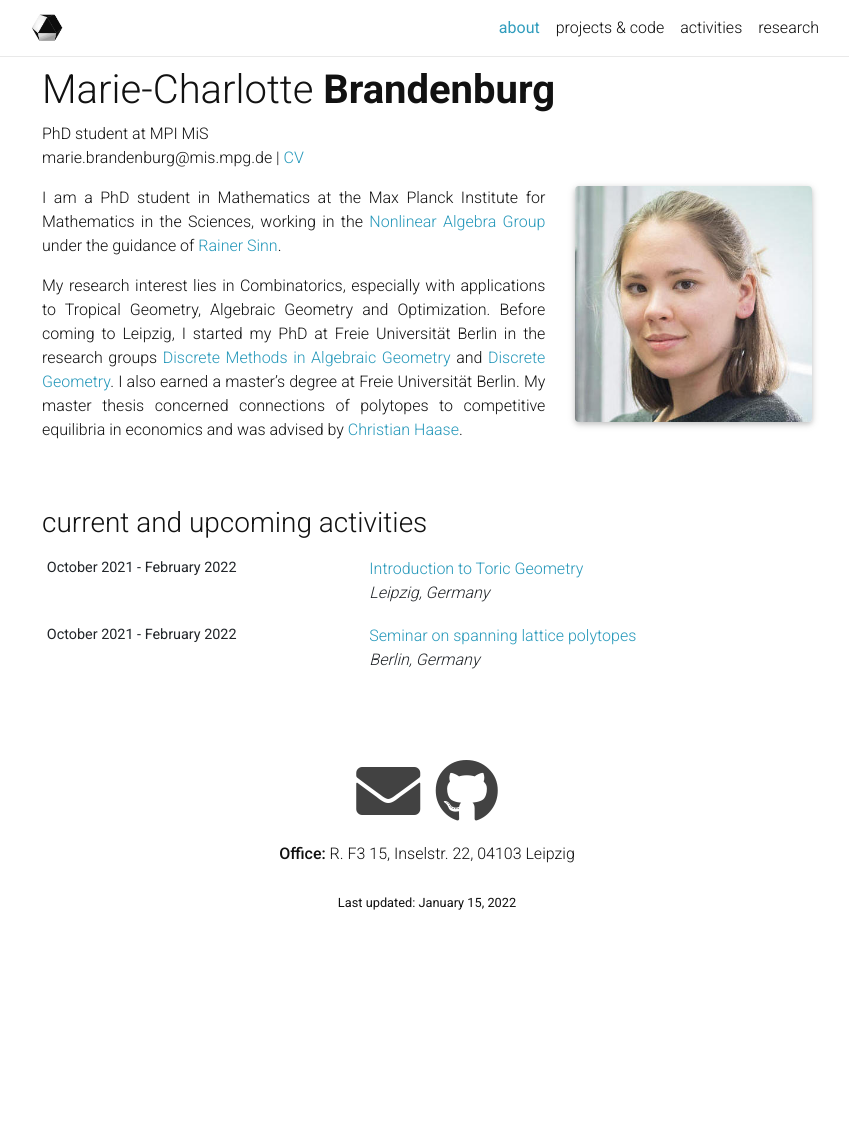
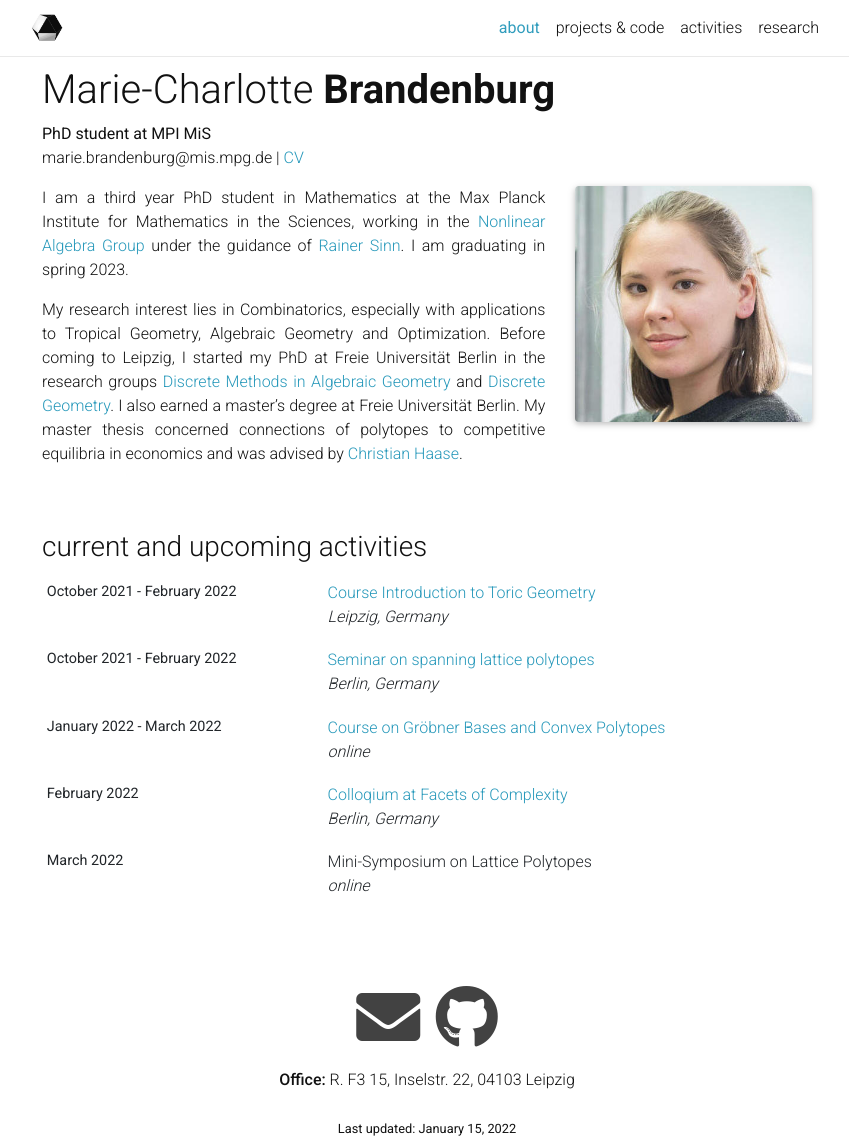
Before and after one commit to mariebrandenburg/mariebrandenburg.github.io, a Jekyll site: the page built from _pages/about.md, in a window 1280 px wide and 1140 px high. Shown: the whole window, without its empty margins (213-1062 px from the left). Built offline with Jekyll 4.4.1, drawn with Linux system fonts in a browser that asks for light colours; nearby versions of some CDN libraries; a style sheet for code colours, icons or effects is not loaded.

Commit message:
update events

```diff
--- a/_bibliography/papers.bib
+++ b/_bibliography/papers.bib
@@ -50,5 +50,5 @@ Preprints
 	year={2020},
 	arxiv={2006.01920},
 	abstract = {The univariate Ehrhart and \(h^*\)-polynomials of lattice polytopes have been widely studied. We describe methods from toric geometry for computing multivariate versions of volume, Ehrhart and \(h^*\)-polynomials of lattice polytropes, which are both tropically and classically convex. These algorithms are applied to all polytropes of dimensions 2,3 and 4, yielding a large class of integer polynomials. We give a complete combinatorial description of the coefficients of volume polynomials of 3-dimensional polytropes in terms of regular central subdivisions of the fundamental polytope. Finally, we provide a partial characterization of the analogous coefficients in dimension 4.},
-	slides = {20-07-23-polytropes-slides.pdf}
+	slides = {polytropes-slides.pdf}
 }
--- a/_data/events.csv
+++ b/_data/events.csv
@@ -1,30 +1,33 @@
 title,date,location,url,start-date
+Mini-Symposium on Lattice Polytopes,03.03.2022,online,,
+Colloqium at Facets of Complexity,14.02.2022,"Berlin, Germany",http://www.facetsofcomplexity.de/monday/20220214-C-Brandenburg.html,
+Course on Gröbner Bases and Convex Polytopes,01.03.2022,online,https://math.berkeley.edu/~bernd/math270.html,15.01.2022
 Seminar on spanning lattice polytopes,01.02.2022,"Berlin, Germany",https://mycampus.imp.fu-berlin.de/portal/site/84ef37f5-457d-4acd-9efd-482b4ad7814f/page/860226c3-1bda-406e-ace6-0b07397201bd?null,01.10.2021
-Introduction to Toric Geometry,01.02.2022,"Leipzig, Germany",https://simontelen.webnode.com/l/introduction-to-toric-geometry/,01.10.2021
+Course Introduction to Toric Geometry,01.02.2022,"Leipzig, Germany",https://simontelen.webnode.com/l/introduction-to-toric-geometry/,01.10.2021
 Women in Algebra and Symbolic Computation II,01.12.2021,"Bad Dürkheim, Germany",https://www.computeralgebra.de/sfb/our-news/women-in-algebra-and-symbolic-computations-ii/,
 Hausdorff Institute Workshop on Tropical Geometry and the Geometry of Linear Programming ,01.09.2021,online,https://www.him.uni-bonn.de/programs/future-programs/future-trimester-programs/discrete-optimization/workshop-tropical-geometry-and-the-geometry-of-linear-programming-september-20-24-2021/,
 Minicourse on Convex Geometry,05.07.2021,"Leipzig, Germany | online",https://www.mis.mpg.de/calendar/conferences/2021/congeo21/,
 (Polytop)ics - Recent advances on polytopes,01.04.2021,online,https://www.mis.mpg.de/de/veranstaltungen/konferenzen/2021/polytopics2021.html,
 12th polymake conference,01.01.2021,online,https://polymake.org/doku.php/workshops/workshop0121,
-Algebraic and Tropical Online Meetings (Summer School),01.06.2020,online,
-Algebraic Combinatorics Online Workshop,01.04.2020,online,
-11th Polymake Conference and Developer Meeting,01.01.2020,"Leipzig, Germany",
-MATH+ Algebraic Geometry Research Retreat,01.12.2019,"Döllnsee, Germany",
-Women in Algebra and Symbolic Computation,01.12.2019,"Bad Dürkheim, Germany",
-Workshop on Polytopes and Discrete Geometry,01.12.2019,"Berlin, Germany",
-Opening Conference of the MATH+ Thematic Einstein Semester on Algebraic Geometry,01.10.2019,"Berlin, Germany",
-Fall School of the MATH+ Thematic Einstein Semester on Algebraic Geometry,01.10.2019,"Berlin, Germany",
-Workshop On Discrete Geometry With A View Towards Symplectic And Tropical Geometry,01.09.2019,"Cologne, Germany",
-Real Applied Algebraic Geometry,01.09.2019,"Berlin, Germany",
-Convexity Day,01.09.2019,"Leipzig, Germany",
-Non-Archimedean and Tropical Geometry,01.07.2019,"Regensburg, Germany",
-Workshop on Non-Linear Algebra,01.06.2019,"Leipzig, Germany",
-"Network Games, Tropical Geometry and Quantum Communication",01.06.2019,"Berlin, Germany",
-Sage Days 98 : Women in Sage,01.04.2019,"Archanes, Crete, Greece",
-Beyond Randomized Rounding and the Probabilistic Method,01.02.2019,"Berkeley, CA, USA",
-Geometry of Polynomials,01.01.2019,"Berkeley, CA, USA",
-Workshop on Algebraic Combinatorics,01.11.2018,"Berlin, Germany",
-Workshop on Geometric and Topological Combinatorics,01.10.2018,"Berlin, Germany",
-International Undergraduate Workshop,01.10.2018,"Jerusalem, Israel",
-Combinatorics Day,01.05.2018,"Leipzig, Germany",
-Workshop on Discrete Geometry and Topology,01.03.2018,"Berlin, Germany",
+Algebraic and Tropical Online Meetings (Summer School),01.06.2020,online,,
+Algebraic Combinatorics Online Workshop,01.04.2020,online,,
+11th Polymake Conference and Developer Meeting,01.01.2020,"Leipzig, Germany",,
+MATH+ Algebraic Geometry Research Retreat,01.12.2019,"Döllnsee, Germany",,
+Women in Algebra and Symbolic Computation,01.12.2019,"Bad Dürkheim, Germany",,
+Workshop on Polytopes and Discrete Geometry,01.12.2019,"Berlin, Germany",,
+Opening Conference of the MATH+ Thematic Einstein Semester on Algebraic Geometry,01.10.2019,"Berlin, Germany",,
+Fall School of the MATH+ Thematic Einstein Semester on Algebraic Geometry,01.10.2019,"Berlin, Germany",,
+Workshop On Discrete Geometry With A View Towards Symplectic And Tropical Geometry,01.09.2019,"Cologne, Germany",,
+Real Applied Algebraic Geometry,01.09.2019,"Berlin, Germany",,
+Convexity Day,01.09.2019,"Leipzig, Germany",,
+Non-Archimedean and Tropical Geometry,01.07.2019,"Regensburg, Germany",,
+Workshop on Non-Linear Algebra,01.06.2019,"Leipzig, Germany",,
+"Network Games, Tropical Geometry and Quantum Communication",01.06.2019,"Berlin, Germany",,
+Sage Days 98 : Women in Sage,01.04.2019,"Archanes, Crete, Greece",,
+Beyond Randomized Rounding and the Probabilistic Method,01.02.2019,"Berkeley, CA, USA",,
+Geometry of Polynomials,01.01.2019,"Berkeley, CA, USA",,
+Workshop on Algebraic Combinatorics,01.11.2018,"Berlin, Germany",,
+Workshop on Geometric and Topological Combinatorics,01.10.2018,"Berlin, Germany",,
+International Undergraduate Workshop,01.10.2018,"Jerusalem, Israel",,
+Combinatorics Day,01.05.2018,"Leipzig, Germany",,
+Workshop on Discrete Geometry and Topology,01.03.2018,"Berlin, Germany",,
--- a/_pages/about.md
+++ b/_pages/about.md
@@ -3,7 +3,7 @@ order: 0
 layout: about
 title: about
 permalink: /
-description:  PhD student at MPI MiS <br> marie.brandenburg@mis.mpg.de | <a href="assets/pdf/CV.pdf">CV</a>
+description:  <b> PhD student at MPI MiS </b> <br> marie.brandenburg@mis.mpg.de | <a href="assets/pdf/CV.pdf">CV</a>
 
 profile:
   align: right
@@ -15,7 +15,7 @@ news: false
 social: true
 ---
 
-I am a PhD student in Mathematics at the Max Planck Institute for Mathematics in the Sciences, working in the [Nonlinear Algebra Group](https://www.mis.mpg.de/nlalg/research.html) under the guidance of [Rainer Sinn](http://www.math.uni-leipzig.de/~sinn/index_en.html).
+I am a third year PhD student in Mathematics at the Max Planck Institute for Mathematics in the Sciences, working in the [Nonlinear Algebra Group](https://www.mis.mpg.de/nlalg/research.html) under the guidance of [Rainer Sinn](http://www.math.uni-leipzig.de/~sinn/index_en.html). I am graduating in spring 2023.
 
 [comment]: <> (My research interest lies in Tropical Geometry, especially its combinatorial aspects and the applications to Optimization.)
 My research interest lies in Combinatorics, especially with applications to Tropical Geometry, Algebraic Geometry and Optimization.
```
Also changed, not shown: _projects/intersection-buddies.md (+3 -2 lines), 1 other file.
